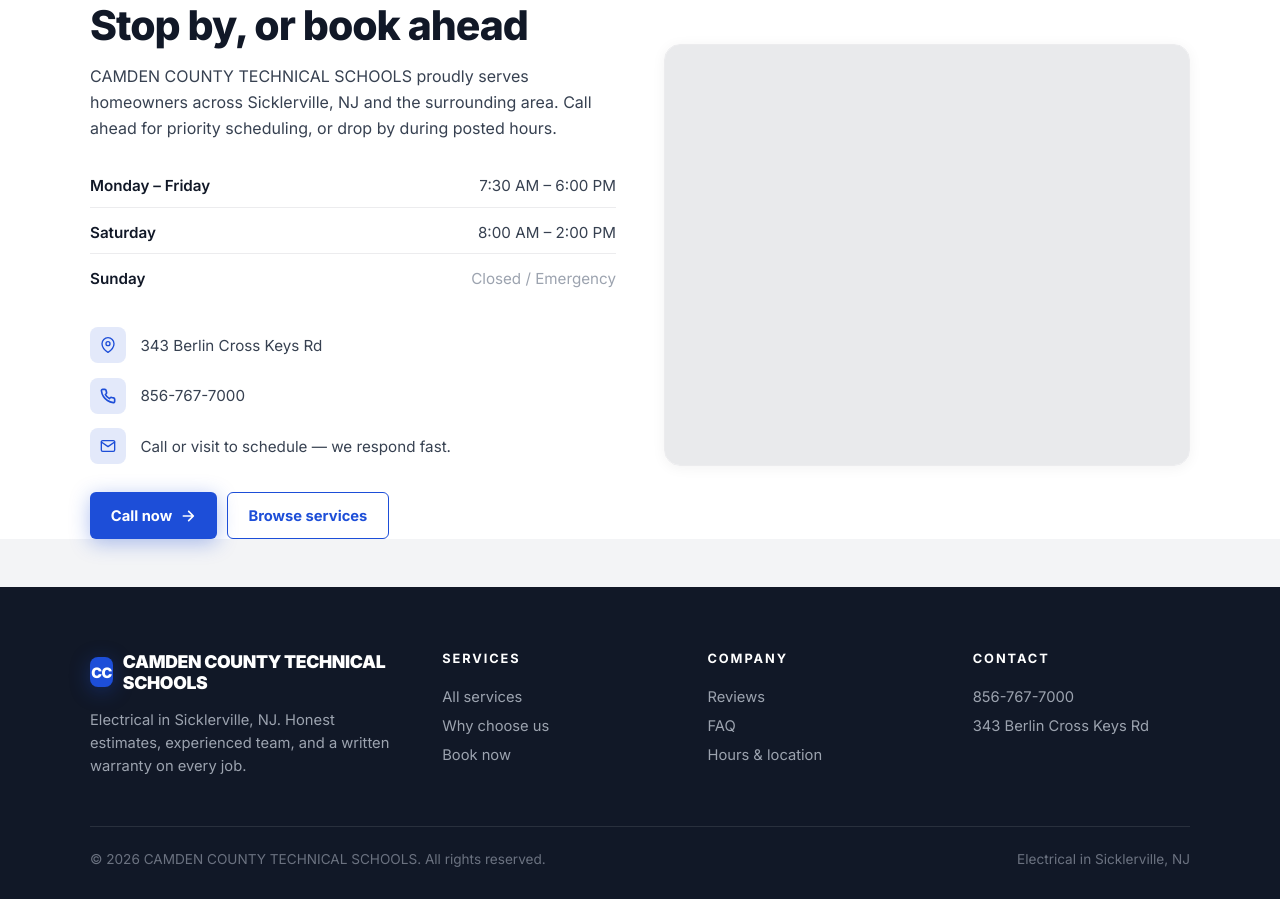
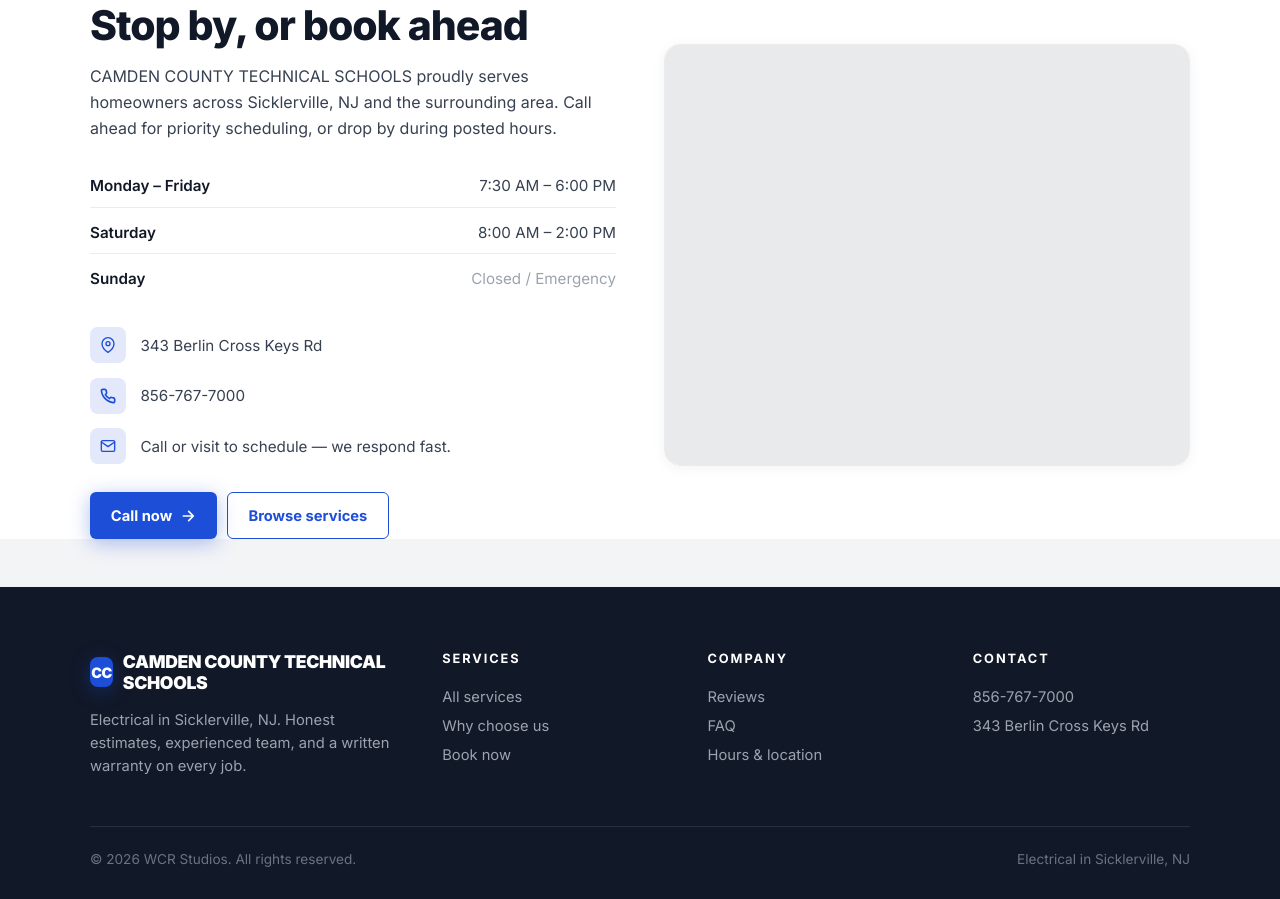
Before and after one commit to Wrenbjor/trades--camden-county-technical-schools, a plain HTML site: page index.html in a window 1280 px wide. Shown: the part 4744-5643 px from the top of the page. Drawn offline with nearby package versions, Linux system fonts and the light colour scheme; no server answers.

Commit message:
Update site

```diff
--- a/index.html
+++ b/index.html
@@ -605,7 +605,7 @@
     </div>
   </div>
   <div class="foot-bottom">
-    <div>&copy; 2026 CAMDEN COUNTY TECHNICAL SCHOOLS. All rights reserved.</div>
+    <div>&copy; 2026 WCR Studios. All rights reserved.</div>
     <div>Electrical in Sicklerville, NJ</div>
   </div>
 </footer>
```
